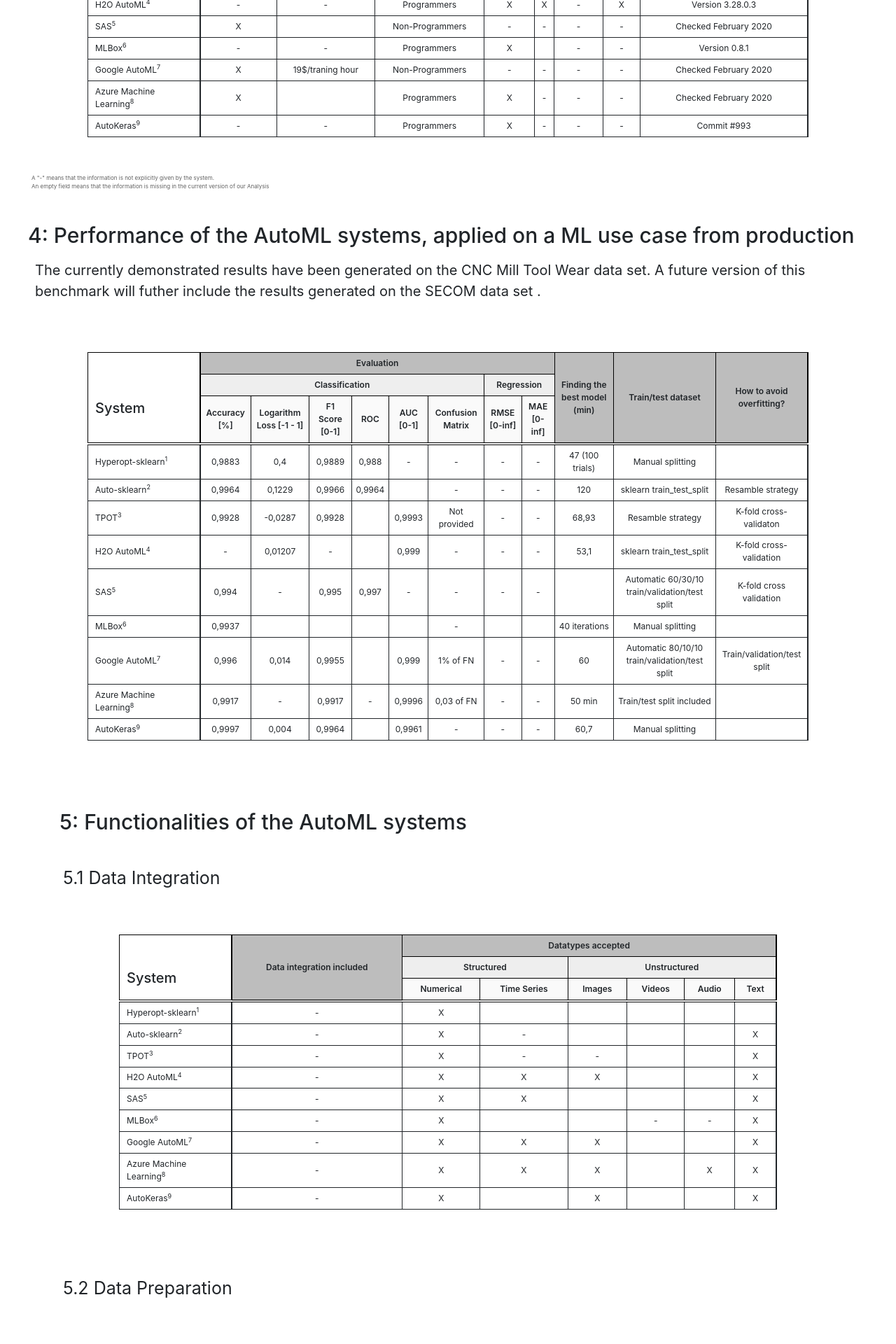
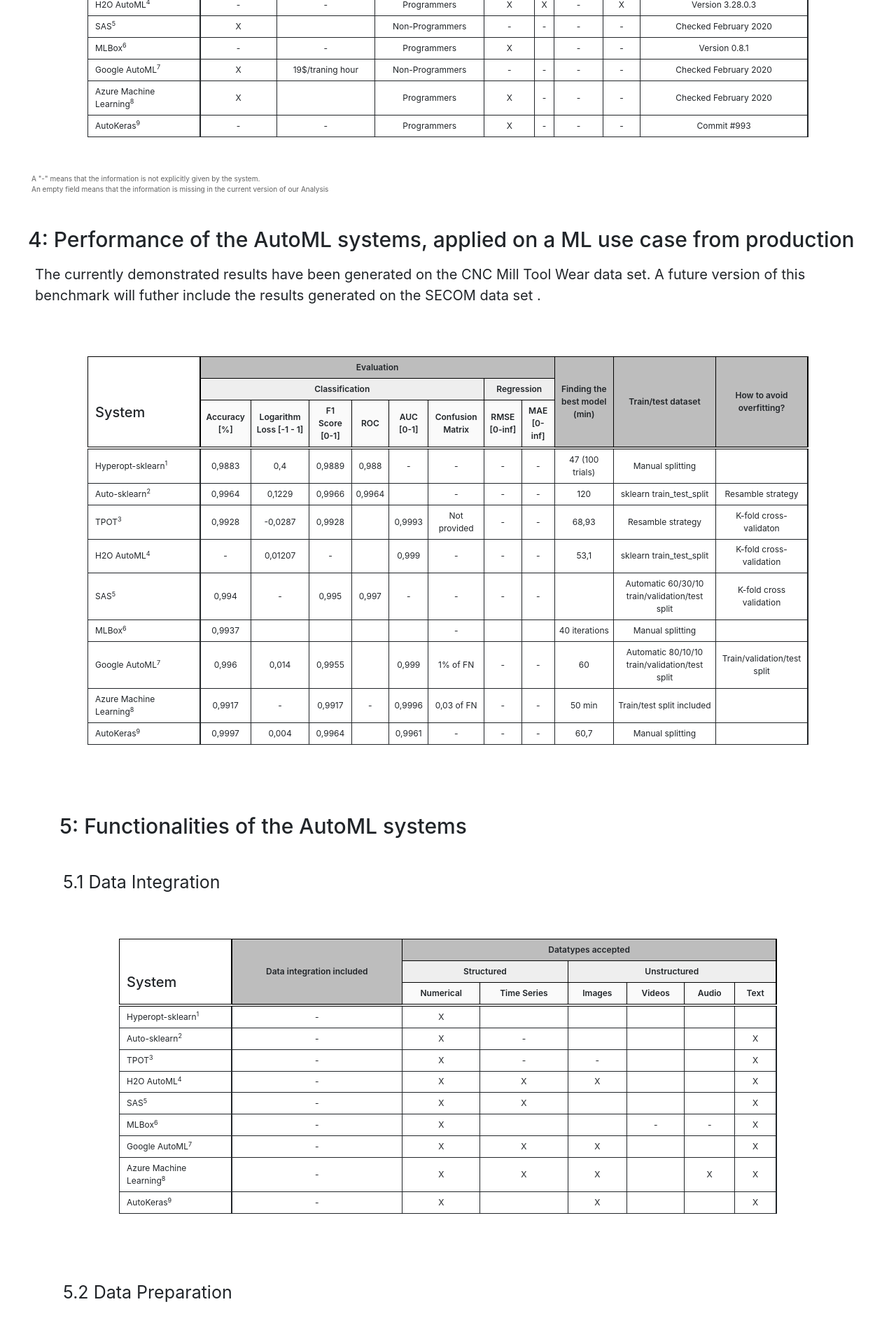
Before and after one commit to jonathankrauss/AutoML-Benchmark, a Jekyll site: the page built from README.md, in a window 1280 px wide. Shown: the part 2071-3991 px from the top of the page at 70% size. Built offline with Jekyll 4.4.1, drawn with Linux system fonts in a browser that asks for light colours; our own code applies the rules of GitHub Pages for plain Markdown files; comment, search, counter and statistics services are not loaded.

Commit message:
Update default.html

```diff
--- a/_layouts/default.html
+++ b/_layouts/default.html
@@ -108,7 +108,7 @@ Projects that rely on the application of ML are usually referred to as ML projec
       <div id="characteristics_table"></div>
     </div>
       <div class="ph1">
-        <p class="color-grey-700" style='font-size:40%'>A "-" means that the information is not explicitly given by the system.<br>
+        <p class="color-grey-700" style='font-size:50%'>A "-" means that the information is not explicitly given by the system.<br>
         An empty field means that the information is missing in the current version of our Analysis
         </p>
       </div>
```
